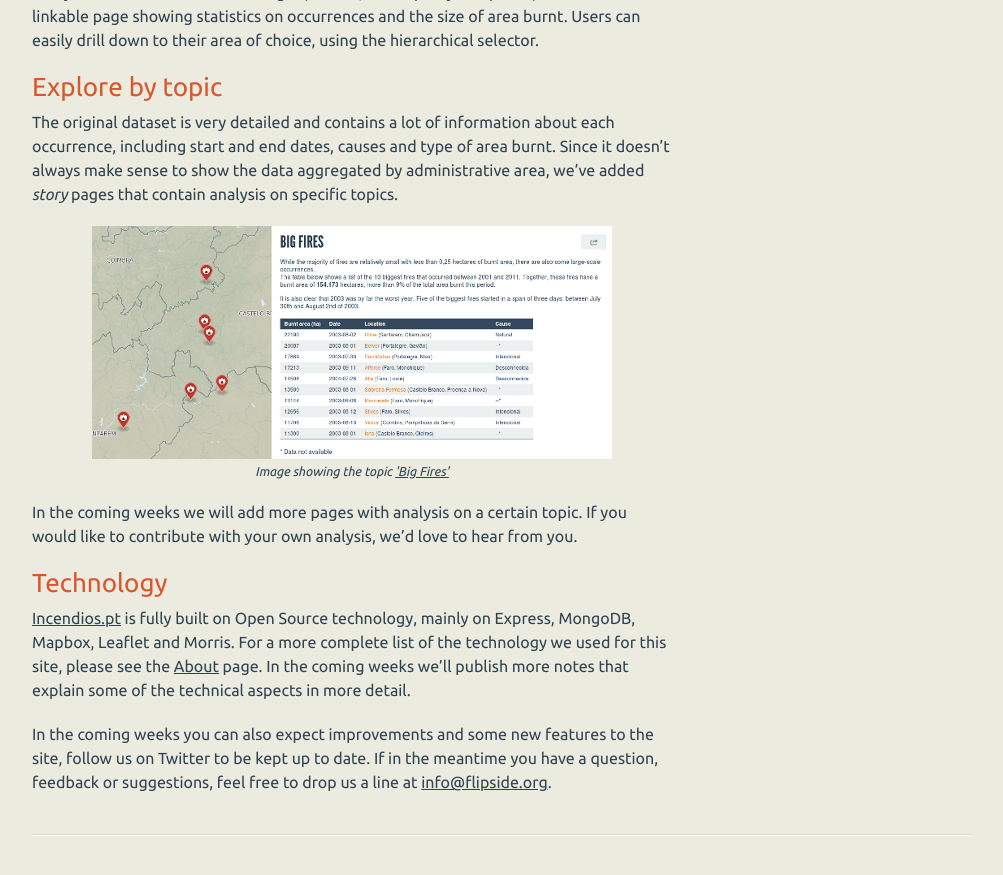
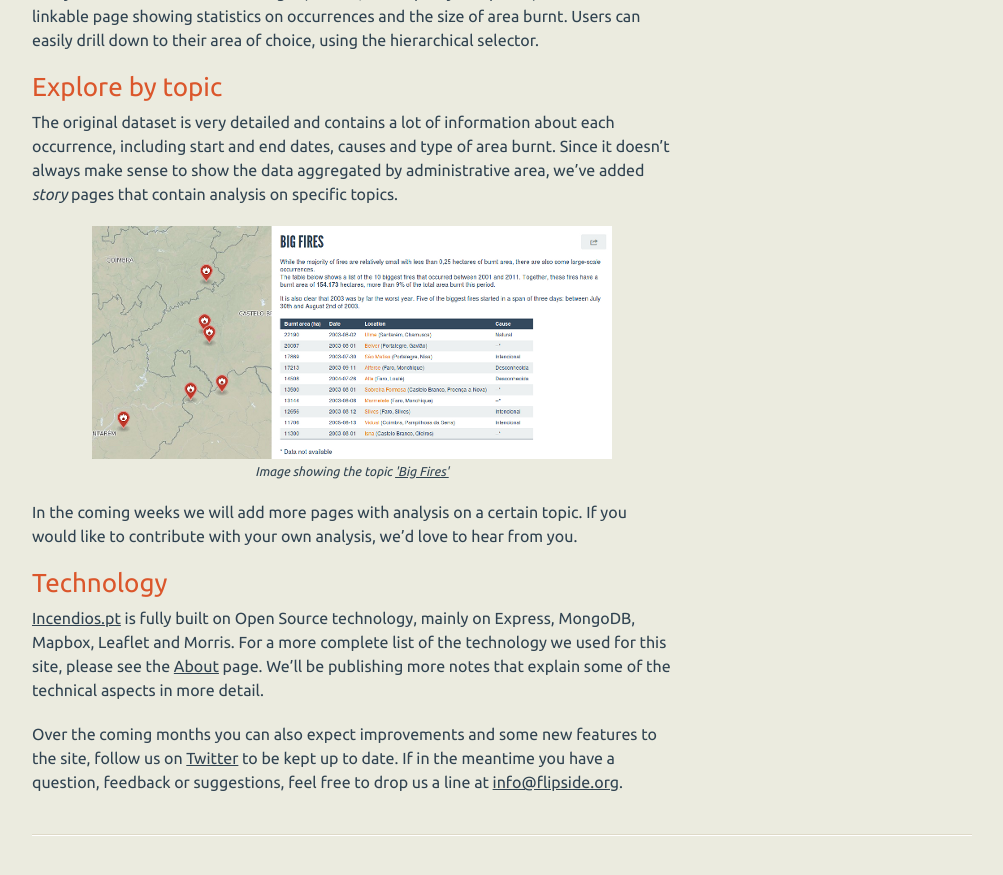
Before and after one commit to flipside-org/flipside.org, a Jekyll site: the page built from _posts/notes/2013-07-07-launch-incendios.md, in a window 1280 px wide and 900 px high, scrolled down 879 px. Shown: the top 875 px of the window, without its empty margins (138-1141 px from the left). Built offline with Jekyll 4.4.1, drawn with Linux system fonts in a browser that asks for light colours; nearby versions of some CDN libraries.

Commit message:
Minor changes to final paragraphs

```diff
--- a/_posts/notes/2013-07-07-launch-incendios.md
+++ b/_posts/notes/2013-07-07-launch-incendios.md
@@ -32,6 +32,6 @@ The original dataset is very detailed and contains a lot of information about ea
 In the coming weeks we will add more pages with analysis on a certain topic. If you would like to contribute with your own analysis, we'd love to hear from you.
 
 ##Technology
-[Incendios.pt](http://www.incendios.pt) is fully built on Open Source technology, mainly on Express, MongoDB, Mapbox, Leaflet and Morris. For a more complete list of the technology we used for this site, please see the [About](http://www.incendios.pt/en/data) page. In the coming weeks we'll publish more notes that explain some of the technical aspects in more detail.
+[Incendios.pt](http://www.incendios.pt) is fully built on Open Source technology, mainly on Express, MongoDB, Mapbox, Leaflet and Morris. For a more complete list of the technology we used for this site, please see the [About](http://www.incendios.pt/en/data) page. We'll be publishing more notes that explain some of the technical aspects in more detail.
 
-In the coming weeks you can also expect improvements and some new features to the site, follow us on Twitter to be kept up to date. If in the meantime you have a question, feedback or suggestions, feel free to drop us a line at [info@flipside.org](mailto:info@flipside.org).
+Over the coming months you can also expect improvements and some new features to the site, follow us on [Twitter](http://www.twitter.com/flipside_org) to be kept up to date. If in the meantime you have a question, feedback or suggestions, feel free to drop us a line at [info@flipside.org](mailto:info@flipside.org).
```
